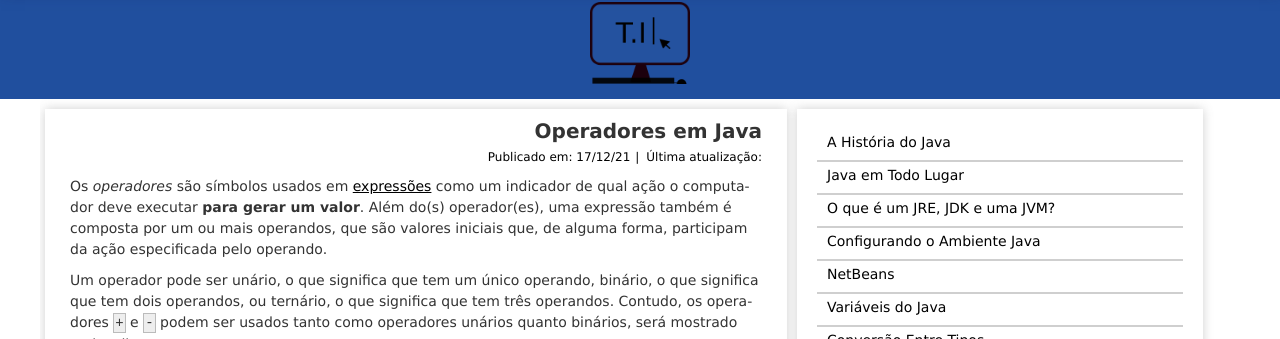
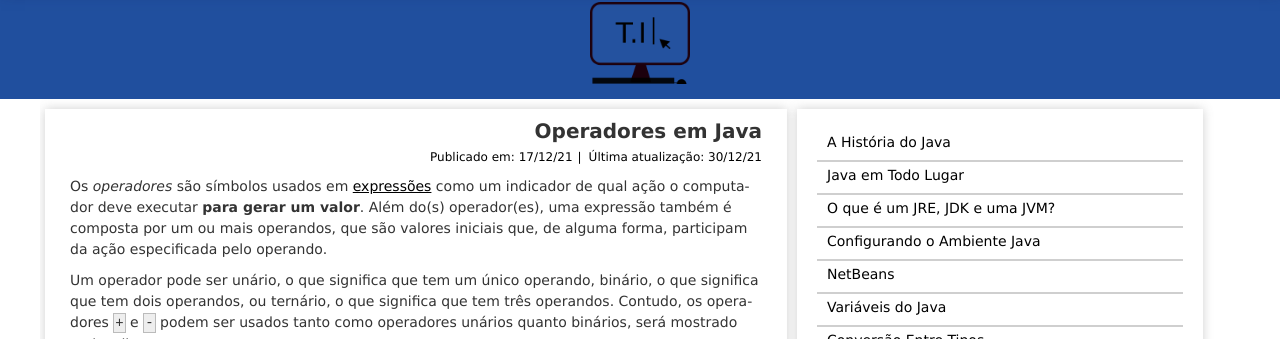
Before and after one commit to Quas1Dev/QuasiDev, a Jekyll site: the page built from _posts/2021-12-17-java-operators-ptbr.md, in a window 1280 px wide and 900 px high. Shown: the part 91-430 px from the top of the window. Built offline with Jekyll 4.4.1, drawn with Linux system fonts in a browser that asks for light colours; nearby versions of some CDN libraries; comment, search, counter and statistics services are not loaded.

Commit message:
Added last updated date.

```diff
--- a/_posts/2021-12-17-java-operators-ptbr.md
+++ b/_posts/2021-12-17-java-operators-ptbr.md
@@ -5,6 +5,7 @@
 description: "Conheça todos os operadores disponíveis na linguagem Java. Desde os operadores aritméticos, quanto os operadores lógicos binários"
 categories: java
 tags: java, operadores, bitwise, unário, ternário, binário
+lastUpdated: 2021-12-30 07:48:00
 order: 8
 
 sources:
```
